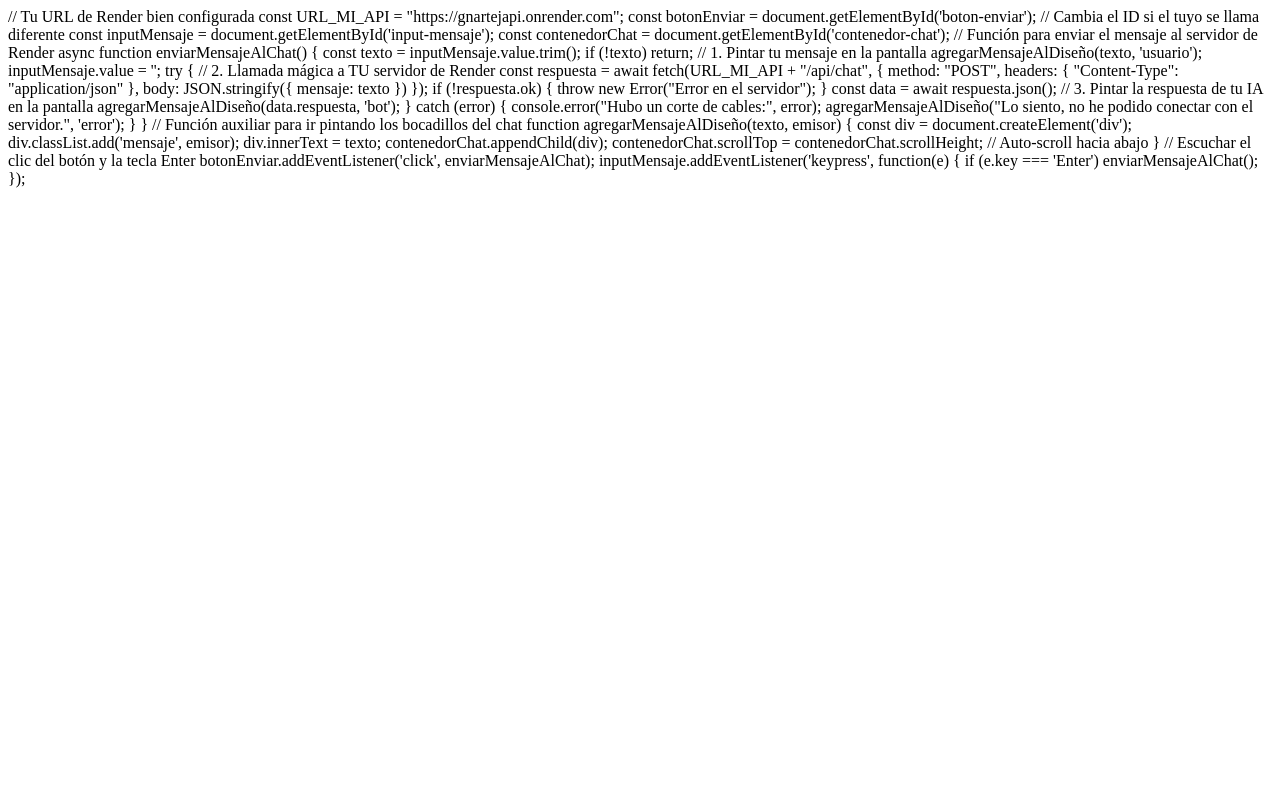
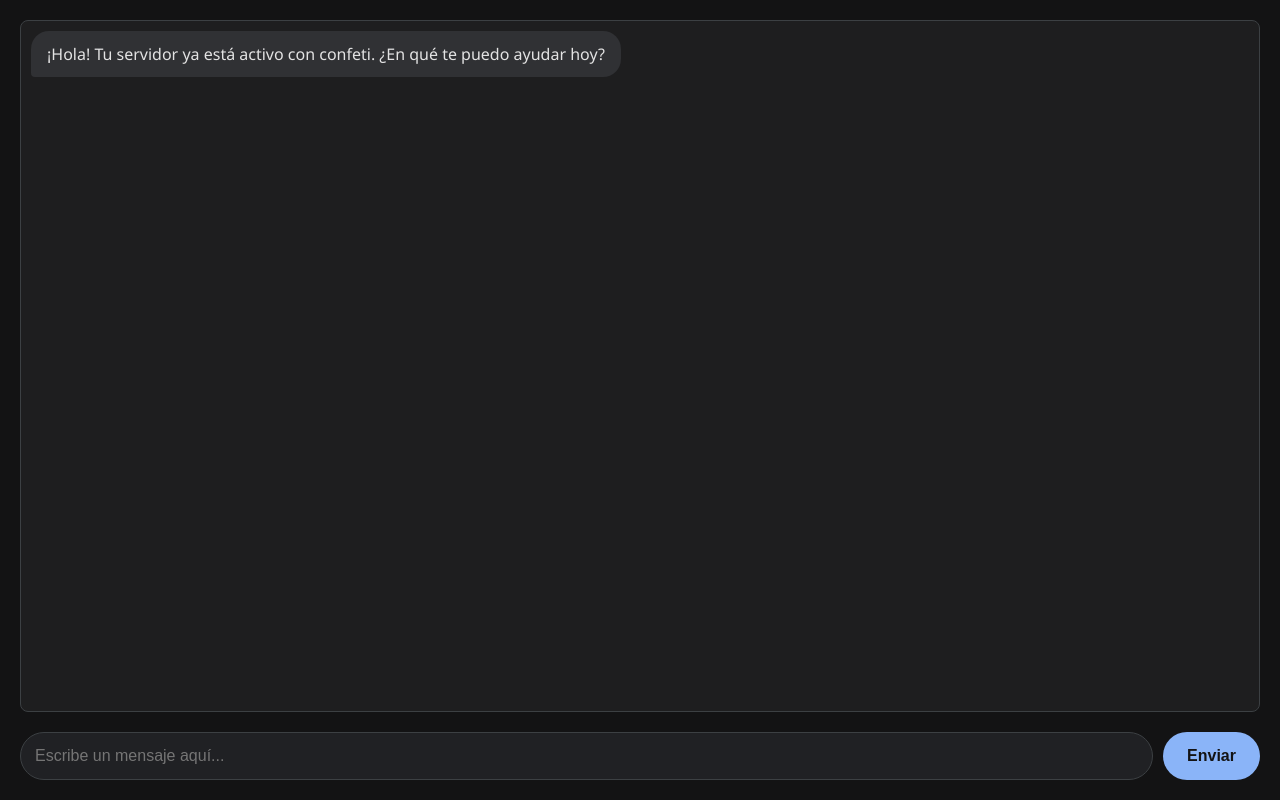
Before and after one commit to gnartej13-png/GNARTEJ-API, a website: page GNARTEJAPI/index.html in a window 1280 px wide. Drawn offline with Linux system fonts and the light colour scheme.

Commit message:
Update index.html

```diff
--- a/GNARTEJAPI/index.html
+++ b/GNARTEJAPI/index.html
@@ -1,21 +1,125 @@
-// Tu URL de Render bien configurada
-const URL_MI_API = "https://gnartejapi.onrender.com";
+<!DOCTYPE html>
+<html lang="es">
+<head>
+    <meta charset="UTF-8">
+    <meta name="viewport" content="width=device-width, initial-scale=1.0">
+    <title>GNARTEJ AI Chatbot - Conectado a API Propia</title>
+    <style>
+        * { box-sizing: border-box; }
+        html, body { height: 100%; margin: 0; padding: 0; background-color: #131314; }
+        body {
+            font-family: 'Segoe UI', Tahoma, Geneva, Verdana, sans-serif;
+            color: #e3e3e3;
+            display: flex;
+            flex-direction: column;
+            height: 100vh;
+            padding: 20px;
+        }
 
-const botonEnviar = document.getElementById('boton-enviar'); // Cambia el ID si el tuyo se llama diferente
+        /* Contenedor principal del chat */
+        #contenedor-chat {
+            flex: 1;
+            overflow-y: auto;
+            padding: 10px;
+            display: flex;
+            flex-direction: column;
+            gap: 10px;
+            border: 1px solid #3c4043;
+            border-radius: 8px;
+            background-color: #1e1e1f;
+            margin-bottom: 20px;
+        }
+
+        /* Estilos de los bocadillos de mensajes */
+        .mensaje {
+            max-width: 75%;
+            padding: 12px 16px;
+            border-radius: 18px;
+            line-height: 1.4;
+            word-break: break-word;
+        }
+        .usuario {
+            background-color: #007bff;
+            color: white;
+            align-self: flex-end;
+            border-bottom-right-radius: 4px;
+        }
+        .bot {
+            background-color: #303134;
+            color: #e3e3e3;
+            align-self: flex-start;
+            border-bottom-left-radius: 4px;
+        }
+        .error {
+            background-color: #a94442;
+            color: white;
+            align-self: center;
+            font-size: 0.9em;
+        }
+
+        /* Zona de entrada de texto */
+        .area-entrada {
+            display: flex;
+            gap: 10px;
+        }
+        #input-mensaje {
+            flex: 1;
+            padding: 14px;
+            background-color: #202124;
+            border: 1px solid #3c4043;
+            border-radius: 24px;
+            color: #e3e3e3;
+            font-size: 16px;
+            outline: none;
+        }
+        #input-mensaje:focus {
+            border-color: #8ab4f8;
+        }
+        #boton-enviar {
+            background-color: #8ab4f8;
+            color: #131314;
+            border: none;
+            padding: 0 24px;
+            border-radius: 24px;
+            font-weight: bold;
+            cursor: pointer;
+            font-size: 16px;
+        }
+        #boton-enviar:hover {
+            background-color: #aecbfa;
+        }
+    </style>
+</head>
+<body>
+
+    <div id="contenedor-chat">
+        <div class="mensaje bot">¡Hola! Tu servidor ya está activo con confeti. ¿En qué te puedo ayudar hoy?</div>
+    </div>
+
+    <div class="area-entrada">
+        <input type="text" id="input-mensaje" placeholder="Escribe un mensaje aquí..." autocomplete="off">
+        <button id="boton-enviar">Enviar</button>
+    </div>
+
+    <script>
+        // Tu URL de Render oficial
+        const URL_MI_API = "https://gnartej-api.onrender.com";
+
+        const botonEnviar = document.getElementById('boton-enviar');
         const inputMensaje = document.getElementById('input-mensaje');
         const contenedorChat = document.getElementById('contenedor-chat');
 
-// Función para enviar el mensaje al servidor de Render
+        // Función principal para enviar mensajes
         async function enviarMensajeAlChat() {
             const texto = inputMensaje.value.trim();
             if (!texto) return;
 
-    // 1. Pintar tu mensaje en la pantalla
+            // 1. Pintamos tu mensaje en la pantalla
             agregarMensajeAlDiseño(texto, 'usuario');
             inputMensaje.value = '';
 
             try {
-        // 2. Llamada mágica a TU servidor de Render
+                // 2. Petición sumando textos para evitar fallos de comillas
                 const respuesta = await fetch(URL_MI_API + "/api/chat", {
                     method: "POST",
                     headers: {
@@ -25,31 +129,41 @@ async function enviarMensajeAlChat() {
                 });
 
                 if (!respuesta.ok) {
-            throw new Error("Error en el servidor");
+                    throw new Error("Error en la respuesta del servidor");
                 }
 
                 const data = await respuesta.json();
 
-        // 3. Pintar la respuesta de tu IA en la pantalla
+                // 3. Pintamos la respuesta de tu API
+                if (data && data.respuesta) {
                     agregarMensajeAlDiseño(data.respuesta, 'bot');
+                } else {
+                    agregarMensajeAlDiseño("El servidor respondió pero no traía texto.", 'bot');
+                }
 
             } catch (error) {
-        console.error("Hubo un corte de cables:", error);
-        agregarMensajeAlDiseño("Lo siento, no he podido conectar con el servidor.", 'error');
+                console.error("Error detectado:", error);
+                agregarMensajeAlDiseño("No he podido conectar con tu servidor de Render. Revisa que siga en 'Live'.", 'error');
             }
         }
 
-// Función auxiliar para ir pintando los bocadillos del chat
+        // Función para crear los bocadillos en el HTML
         function agregarMensajeAlDiseño(texto, emisor) {
             const div = document.createElement('div');
             div.classList.add('mensaje', emisor);
             div.innerText = texto;
             contenedorChat.appendChild(div);
-    contenedorChat.scrollTop = contenedorChat.scrollHeight; // Auto-scroll hacia abajo
+            // Auto-scroll hacia abajo
+            contenedorChat.scrollTop = contenedorChat.scrollHeight;
         }
 
-// Escuchar el clic del botón y la tecla Enter
+        // Escuchadores de eventos
         botonEnviar.addEventListener('click', enviarMensajeAlChat);
         inputMensaje.addEventListener('keypress', function(e) {
-    if (e.key === 'Enter') enviarMensajeAlChat();
+            if (e.key === 'Enter') {
+                enviarMensajeAlChat();
+            }
         });
+    </script>
+</body>
+</html>
```
Lines whose indentation alone changed are shown as unchanged.
